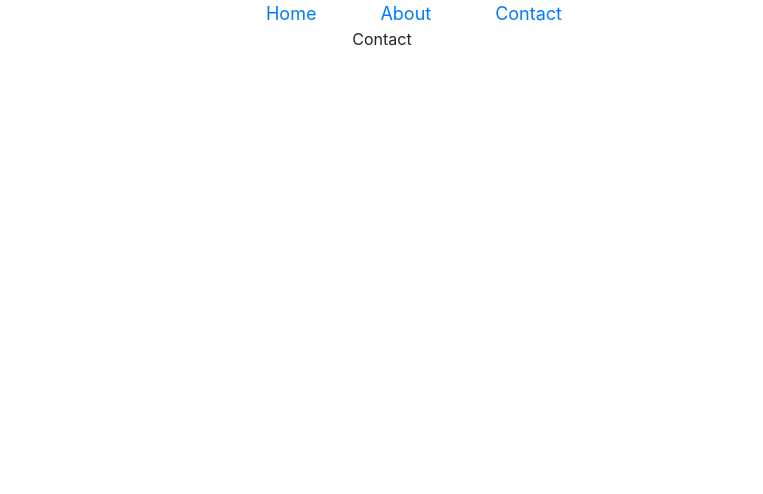
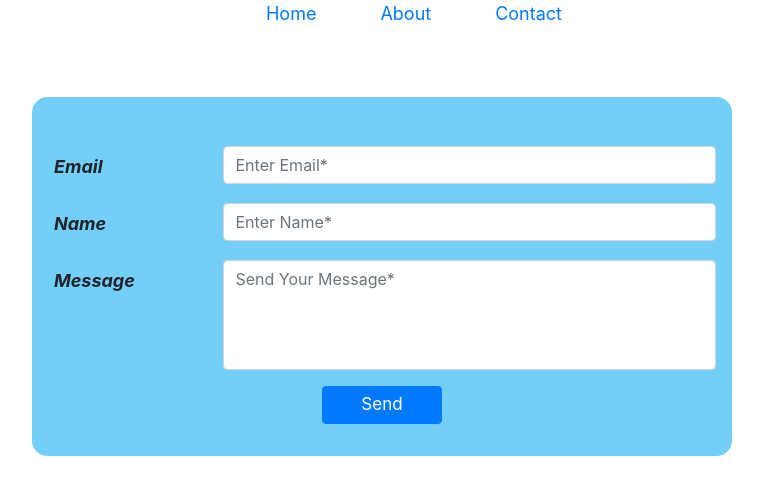
Before and after one commit to robmkrtumyan/bitschool, a React (Create React App) app: page /contact in a window 1280 px wide. Shown: the top 494 px of the page, without its empty margins (258-1021 px from the left). Built offline with nearby package versions, Linux system fonts and the light colour scheme.

Commit message:
Update Loading & Contact Page

```diff
--- a/src/Components/Contact/Contact.jsx
+++ b/src/Components/Contact/Contact.jsx
@@ -1,9 +1,10 @@
 import React from 'react'
+import ContactForm from '../ContactForm/ContactForm'
 
 function Contact() {
     return (
         <div className="d-flex justify-content-center">
-            Contact
+            <ContactForm />
         </div>
     )
 }
--- /dev/null
+++ b/src/Components/ContactForm/ContactForm.css
@@ -0,0 +1,30 @@
+.form_wrapper{
+    width: 700px;
+    margin: 10% auto;
+    padding: 15px;
+    border: 1px solid rgb(115, 206, 248);
+    border-radius: 15px;
+    background-color: rgb(115, 206, 248);
+}
+
+.submit_btn{
+    width: 120px;
+    padding: 5px;
+    font-size: 17px;
+}
+.form-group:first-child{
+    margin-top: 5%;
+}
+.form-label{
+    font-size: 18px;
+    font-style: italic;
+    font-weight: bold;
+    padding-left: 3%;
+}
+textarea{
+    resize: none;
+}
+
+textarea.form-control{
+    height: 110px;
+}
--- /dev/null
+++ b/src/Components/ContactForm/ContactForm.jsx
@@ -0,0 +1,95 @@
+import React, { Component } from 'react'
+import { Form, Row, Col, Button } from 'react-bootstrap'
+import './ContactForm.css'
+
+const inputDetails = [
+    {
+        labelTxt: "Email",
+        name: "email",
+        type: "email",
+        placeholder: "Enter Email*"
+    },
+    {
+        labelTxt: "Name",
+        name: "name",
+        type: "text",
+        placeholder: "Enter Name*"
+    },
+    {
+        labelTxt: "Message",
+        name: "message",
+        type: null,
+        placeholder: "Send Your Message*",
+        as: "textarea",
+        rows: 3
+    }
+]
+
+class ContactForm extends Component {
+    state = {
+        email: "",
+        name: "",
+        message: ""
+    }
+
+    changeHandler = (event) => {
+        const name = event.target.name
+        const value = event.target.value
+        this.setState({
+            [name]: value
+        })
+    }
+
+    onSubmitHandler = (e) => {
+        e.preventDefault()
+    }
+
+    sendFormHandler = () => {
+        const contactFormData = {...this.state}
+        console.log("Contact Form Data -> ", contactFormData)
+    }
+
+    render() {
+        const inputJSX = inputDetails.map((input, index) => {
+            return(
+                <Form.Group as={Row} controlId="formHorizontalEmail" key={index}>
+                    <Form.Label column sm={3}>
+                        { input.labelTxt }
+                    </Form.Label>
+                    <Col sm={9}>
+                        <Form.Control
+                            name={input.name}
+                            type={input.type}
+                            placeholder={input.placeholder}
+                            onChange={this.changeHandler}
+                            value={this.state[input.name]}
+                            as={input.as || undefined}
+                            row={input.row || undefined}
+                        />
+                    </Col>
+                </Form.Group>
+            )
+        })
+
+        return (
+            <div>
+                <Form className="form_wrapper" onSubmit={this.onSubmitHandler}>
+                    {inputJSX}
+                    <Form.Group as={Row}>
+                        <Col className="d-flex justify-content-center">
+                            <Button
+                                type="submit"
+                                className="submit_btn"
+                                onClick={this.sendFormHandler}
+                            >
+                                Send
+                            </Button>
+                        </Col>
+                    </Form.Group>
+                </Form>
+            </div>
+        )
+    }
+}
+
+export default ContactForm
--- /dev/null
+++ b/src/Components/DeleteSpinner/DeleteSpinner.css
@@ -0,0 +1,58 @@
+.loader_wrapper{
+    width: 20%;
+}
+.lds-ellipsis {
+    display: inline-block;
+    position: relative;
+    width: 80px;
+    height: 80px;
+}
+.lds-ellipsis div {
+    position: absolute;
+    top: 33px;
+    width: 13px;
+    height: 13px;
+    border-radius: 50%;
+    background: rgb(165, 240, 195);
+    animation-timing-function: cubic-bezier(0, 1, 1, 0);
+}
+.lds-ellipsis div:nth-child(1) {
+    left: 8px;
+    animation: lds-ellipsis1 0.6s infinite;
+}
+.lds-ellipsis div:nth-child(2) {
+    left: 8px;
+    animation: lds-ellipsis2 0.6s infinite;
+}
+.lds-ellipsis div:nth-child(3) {
+    left: 32px;
+    animation: lds-ellipsis2 0.6s infinite;
+}
+.lds-ellipsis div:nth-child(4) {
+    left: 56px;
+    animation: lds-ellipsis3 0.6s infinite;
+}
+@keyframes lds-ellipsis1 {
+    0% {
+        transform: scale(0);
+    }
+    100% {
+        transform: scale(1);
+    }
+}
+@keyframes lds-ellipsis3 {
+    0% {
+        transform: scale(1);
+    }
+    100% {
+        transform: scale(0);
+    }
+}
+@keyframes lds-ellipsis2 {
+    0% {
+        transform: translate(0, 0);
+    }
+    100% {
+        transform: translate(24px, 0);
+    }
+}
--- /dev/null
+++ b/src/Components/DeleteSpinner/DeleteSpinner.jsx
@@ -0,0 +1,11 @@
+import React from 'react'
+import './DeleteSpinner.css'
+function DeleteSpinner() {
+    return (
+        <div className="loader_wrapper">
+            <div className="lds-ellipsis"><div></div><div></div><div></div><div></div></div>
+        </div>
+    )
+}
+
+export default DeleteSpinner
--- a/src/Components/SingleTask/SingleTask.jsx
+++ b/src/Components/SingleTask/SingleTask.jsx
@@ -5,6 +5,7 @@ import { faTrash, faEdit } from '@fortawesome/free-solid-svg-icons'
 import './SingleTask.css'
 import TaskModal from '../ToDoList/TaskModal/TaskModal'
 import Spinner from '../Spinner/Spinner'
+import { Link } from 'react-router-dom'
 
 
 const API_HOST = "http://localhost:3001"
@@ -36,12 +37,10 @@ class SingleTask extends Component {
             this.props.history.push("/")
         })
         .catch(error => {
-            console.log("Error", error)
-        })
-        .finally(() =>{
             this.setState({
                 loading: false
             })
+            console.log("Error", error)
         })
     }
 
@@ -65,12 +64,10 @@ class SingleTask extends Component {
             })
         })
         .catch(error => {
-            console.log("Error", error)
-        })
-        .finally(() =>{
             this.setState({
                 loading:false
             })
+            console.log("Error", error)
         })
     }
 
@@ -98,9 +95,9 @@ class SingleTask extends Component {
 
     render() {
         const {singleTask, editTask, loading} = this.state
-        if(!singleTask) return <p>Loading...</p>
+        if(!singleTask || loading) return <Spinner />
         return (
-            <>
+            <div>
                 <div>
                     <h2 className="d-flex justify-content-center mt-5">Single Task</h2>
                     <div className="singleTask_wrapper rounded-circle">
@@ -122,6 +119,9 @@ class SingleTask extends Component {
                                 <FontAwesomeIcon icon={faEdit} />
                             </Button>
                         </div>
+                        <div>
+                            <Link to="/">Back Home</Link>
+                        </div>
                     </div>
                 </div>
 
@@ -136,7 +136,7 @@ class SingleTask extends Component {
                 {
                     loading && <Spinner />
                 }
-            </>
+            </div>
         )
     }
 }
--- a/src/Components/ToDoList/Task/Task.jsx
+++ b/src/Components/ToDoList/Task/Task.jsx
@@ -5,6 +5,7 @@ import { faTrash, faEdit } from '@fortawesome/free-solid-svg-icons'
 import PropTypes from 'prop-types'
 import './Task.css'
 import { Link } from 'react-router-dom'
+import DeleteSpinner from '../../DeleteSpinner/DeleteSpinner'
 
 function Task(props) {
     const {
@@ -12,12 +13,18 @@ function Task(props) {
         deleteTask,
         checkedToggleHandler,
         selectedTask,
-        setEditTask
+        setEditTask,
+        showDeleteLoader
     } = props
 
     const selTask = ['cardTask']
     if(selectedTask)
         selTask.push('checkedTask')
+
+
+    if(showDeleteLoader) {
+        return <DeleteSpinner />
+    }
 
     return (
             <Card className={selTask.join(' ')}>
--- a/src/Components/ToDoList/ToDoList.jsx
+++ b/src/Components/ToDoList/ToDoList.jsx
@@ -16,7 +16,8 @@ class ToDoList extends Component {
         openToggleModal: false,
         openToggleConfirm: false,
         editTask: null,
-        loading: false
+        loading: false,
+        deleteLoader: null
     }
 
     toggleOpenModal = () => {
@@ -68,7 +69,7 @@ class ToDoList extends Component {
     deleteTaskHandler = (_id) => {
         (async () => {
             this.setState({
-                loading: true
+                deleteLoader: _id
             })
             try{
             const response = await fetch(`${API_HOST}/task/${_id}`, {
@@ -89,7 +90,7 @@ class ToDoList extends Component {
             }
             finally{
                 this.setState({
-                    loading: false
+                    deleteLoader: null
                 })
             }
         })()
@@ -227,11 +228,19 @@ class ToDoList extends Component {
     }
 
     componentDidMount(){
+        this.setState({
+            loading: true
+        })
         fetch(`${API_HOST}/task`)
         .then(res => res.json())
         .then(data => {
             this.setState({
                 tasks: data
+            })
+        })
+        .finally(() => {
+            this.setState({
+                loading:false
             })
         })
     }
@@ -243,7 +252,8 @@ class ToDoList extends Component {
             openToggleModal,
             openToggleConfirm,
             editTask,
-            loading
+            loading,
+            deleteLoader
         } = this.state
         const showTasks = tasks.map( task => {
             return(
@@ -255,6 +265,7 @@ class ToDoList extends Component {
                         selectedTaskCheck={selectedTasks.has(task._id)}
                         selectedTask={selectedTasks.has(task._id)}
                         setEditTask={this.setEditTask}
+                        showDeleteLoader={deleteLoader === task._id}
                     />
                 </Col>
             )
```
